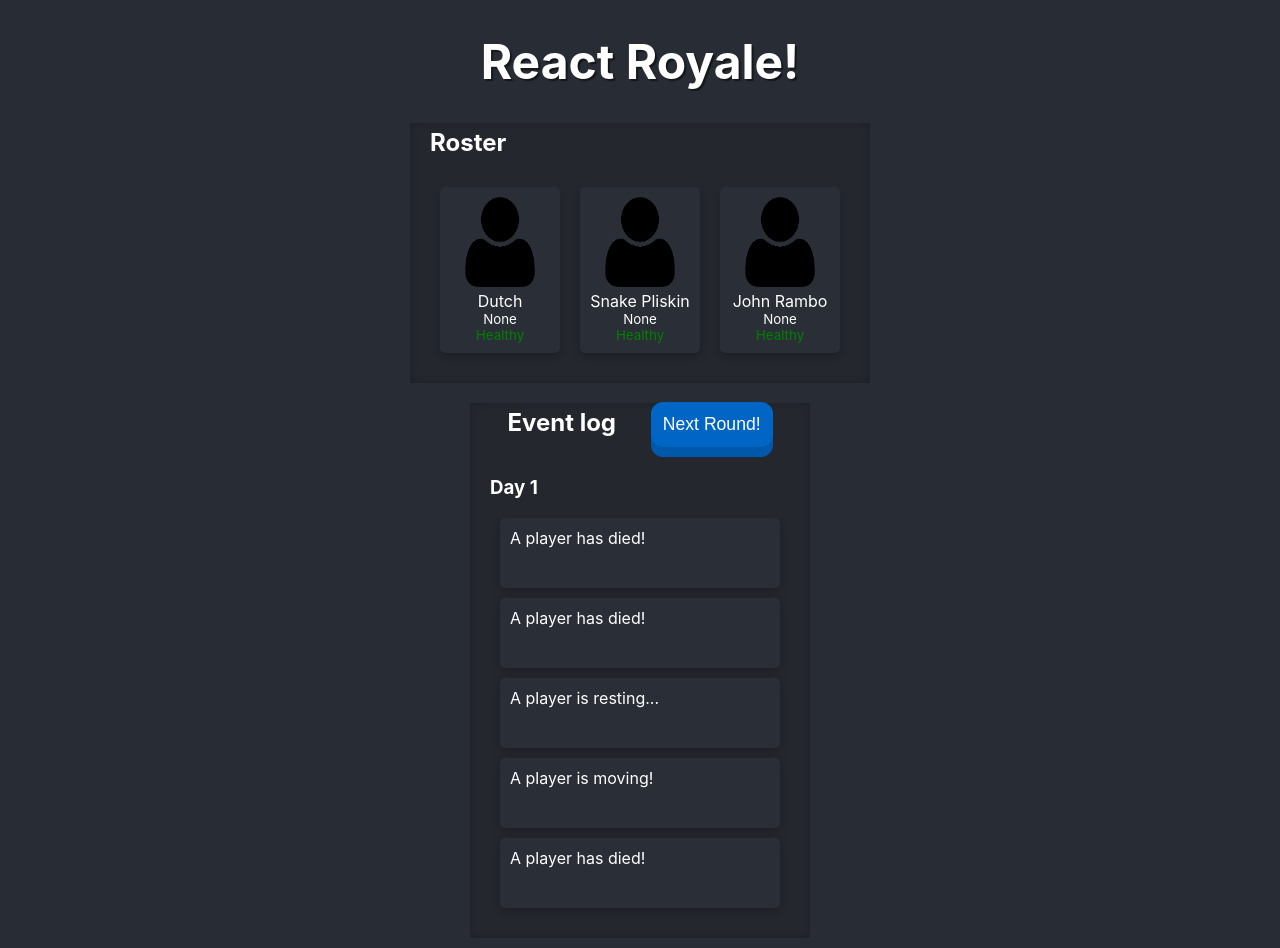
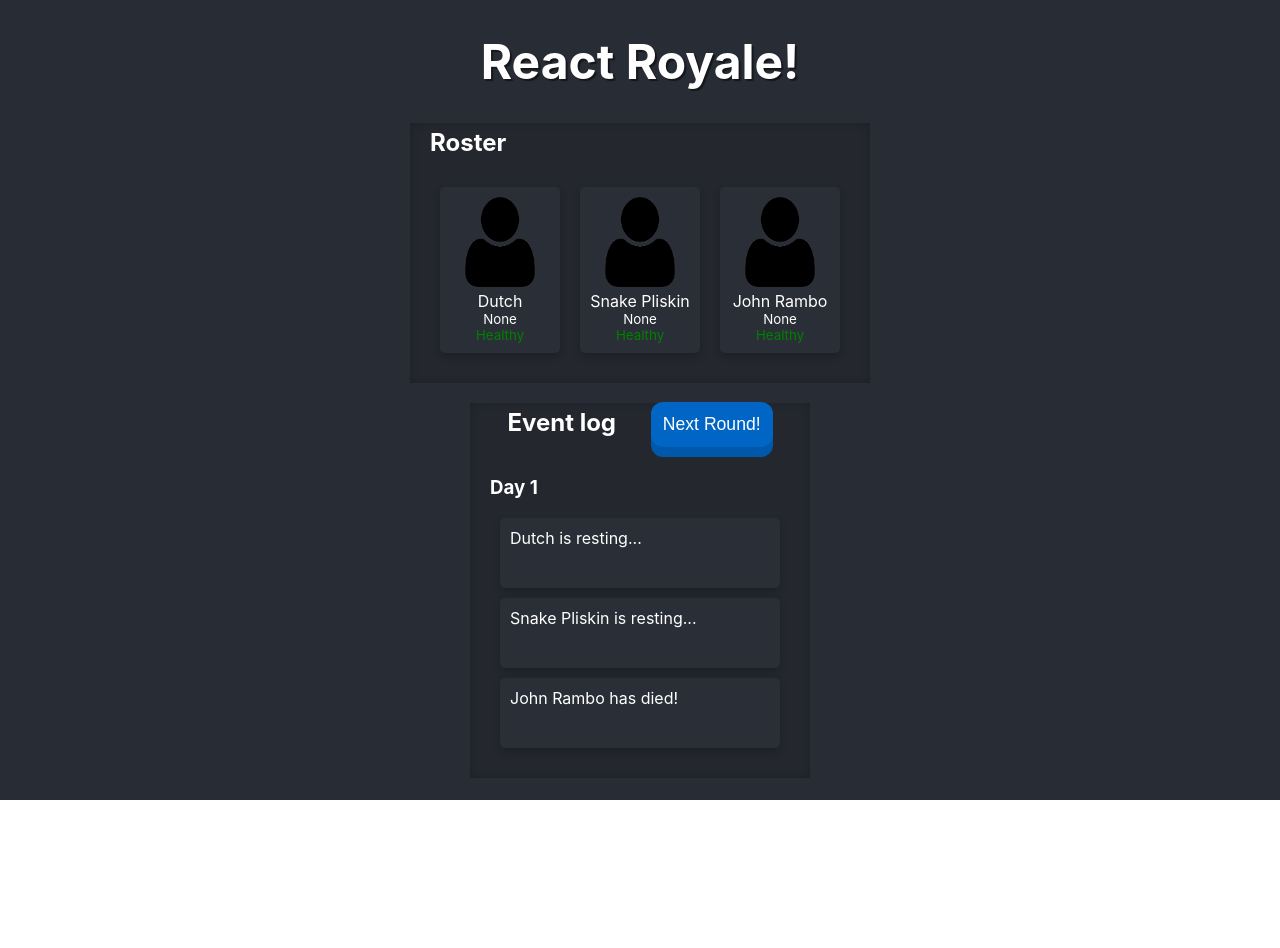
Before and after one commit to Julioevm/react-royale, a React (Create React App) app: page / in a window 1280 px wide. Shown: the top 948 px of the page. After the commit the page ends 800 px from the top, so only its background shows below. Built offline with nearby package versions, Linux system fonts and the light colour scheme.

Commit message:
Include player names in events.

```diff
--- a/src/App.tsx
+++ b/src/App.tsx
@@ -9,7 +9,7 @@ function App() {
 	const [round, setRound] = useState(2);
 	const [game, setGame] = useState(startGame());
 	const nextRound = () => {
-		game.rounds.push(generateRound(round));
+		game.rounds.push(generateRound(round, game.players));
 		const newRound = game;
 		setGame(newRound);
 		setRound(round + 1);
--- a/src/DAL/Player.ts
+++ b/src/DAL/Player.ts
@@ -32,7 +32,7 @@ function loadPlayersJSON(): Player[] {
 	return require("../assets/data/roster.json");
 }
 
-export function getPlayers() {
+export function getPlayers() : Player[] {
 	const players = loadPlayersJSON();
 	return initializePlayers(players);
 }
--- a/src/engine/BREngine.ts
+++ b/src/engine/BREngine.ts
@@ -17,33 +17,34 @@ export interface Game {
 	rounds: Round[];
 }
 
-function generateRoundEvents(length: number): EventDesc[] {
+function generateRoundEvents(players: Player[]): EventDesc[] {
 	let events: EventDesc[] = [];
 
-	for (let i = 1; i < length + 1; i++) {
-		events.push(generateEvent(i));
+	for (let i = 1; i < players.length + 1; i++) {
+		events.push(generateEvent(i, players[i - 1]));
 	}
 	return events;
 }
 
-export function generateEvent(id: number): EventDesc {
+export function generateEvent(id: number, player: Player): EventDesc {
 	const roll = getRandomNumber(100);
 	let desc;
-	if (roll > 70) desc = "A player has died!";
-	else if (roll > 30) desc = "A player is moving!";
-	else desc = "A player is resting...";
+	if (roll > 70) desc = `${ player.name } has died!`;
+	else if (roll > 30) desc = `${ player.name } is moving!`;
+	else desc = `${ player.name } is resting...`;
 
 	return { id, desc };
 }
 
-export function generateRound(id: number): Round {
-	const events = generateRoundEvents(5);
+export function generateRound(id: number, players: Player[]): Round {
+	const events = generateRoundEvents(players);
 	return { id, name: `Day ${id}`, events };
 }
 
 export function startGame() {
+	const players = getPlayers();
 	return {
-		players: getPlayers(),
-		rounds: [generateRound(1)],
+		players: players,
+		rounds: [generateRound(1, players)],
 	};
 }
```
Also changed, not shown: src/tests/__fixtures__/player.ts (added, +10 -0 lines), 2 other files (tests, documents, lock files or other folders).
